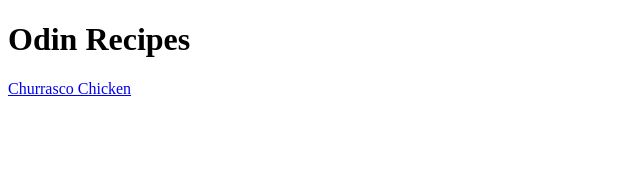
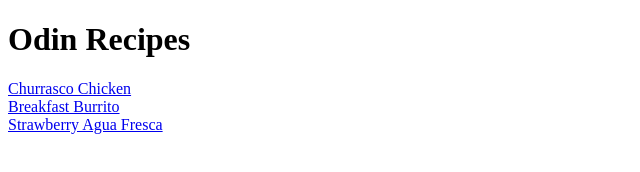
Before and after one commit to vja-code/odin-recipes, a plain HTML site: page index.html in a window 1280 px wide. Shown: the whole page, without its empty margins (0-640 px from the left). Drawn offline with Linux system fonts and the light colour scheme.

Commit message:
Update index with all recipe links

```diff
--- a/index.html
+++ b/index.html
@@ -3,10 +3,12 @@
 <head>
     <meta charset="UTF-8">
     <meta name="viewport" content="width=device-width, initial-scale=1.0">
-    <title>Document</title>
+    <title>Odin Recipes</title>
 </head>
 <body>
     <h1>Odin Recipes</h1>
-    <a href="./recipes/chicken.html">Churrasco Chicken</a>
+    <a href="./recipes/chicken.html">Churrasco Chicken</a><br>
+    <a href="./recipes/burrito.html">Breakfast Burrito</a><br>
+    <a href="./recipes/agua-fresca.html">Strawberry Agua Fresca</a>
 </body>
 </html>
```
